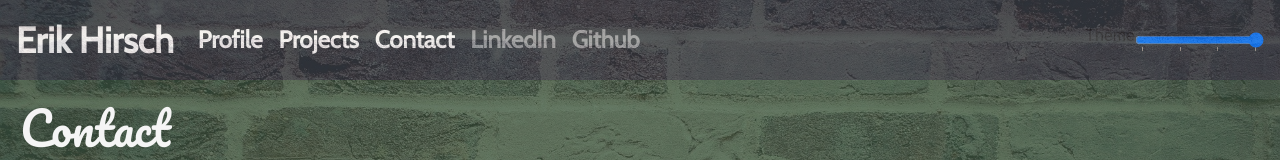
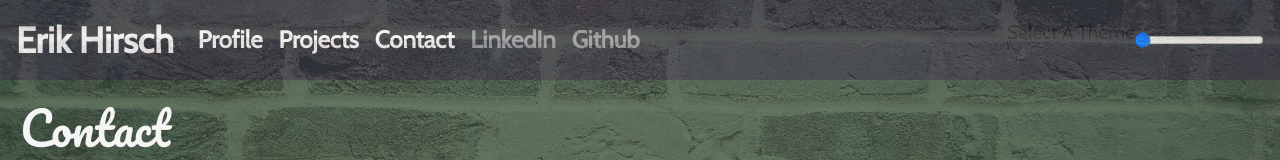
Before and after one commit to eh4git/Portfolio_V1, a React (Create React App) app: page /contact in a window 1280 px wide. Shown: the top 160 px of the page. Built offline with nearby package versions, Linux system fonts and the light colour scheme; a web font is replaced by a local one.

Commit message:
theme slider functional

```diff
--- a/package.json
+++ b/package.json
@@ -7,6 +7,7 @@
     "@testing-library/jest-dom": "^4.2.4",
     "@testing-library/react": "^9.5.0",
     "@testing-library/user-event": "^7.2.1",
+    "d3": "^6.2.0",
     "gh-pages": "^3.1.0",
     "react": "^16.13.1",
     "react-dom": "^16.13.1",
--- a/src/components/NavBar.js
+++ b/src/components/NavBar.js
@@ -2,9 +2,10 @@ import React from "react";
 import profileText from "../assets/profileText"
 import '../assets/css/style.css'
 import { Link } from "react-router-dom"
-import ThemeBtn from "../components/ThemeBtn"
+import ThemeSlider from "./themeSlider/ThemeSlider"
 
 const NavBar = () => {
+
     return (
         <nav id="nav" className="navbar navbar-expand-lg navbar-dark bg-dark">
             <a className="navbar-brand nav-header" href={profileText.homePage}>{profileText.name}</a>
@@ -35,7 +36,7 @@ const NavBar = () => {
                     }
                 </ul>
             </div>
-            <ThemeBtn />
+            <ThemeSlider />
         </nav>
     )
 }
--- a/src/components/ThemeBtn.js
+++ /dev/null
@@ -1,25 +0,0 @@
-import React, {useContext} from "react"
-import {Context} from "../context/index"
-
-function Test() {
-const {theme, setTheme} = useContext(Context)
-
-    const btnClick = (theme) => {
-        setTheme(theme)
-    }
-
-    return (
-        <>
-            <label for="themeSlider">Theme</label>
-            <input type="range" id="themeSlider" min="0" max="12" step="4" list="theme"/>
-            <datalist id="theme">
-                <option value="0" label="Light"></option>
-                <option value="4" label="Dark"></option>
-                <option value="8" label="Refined"></option>
-                <option value="12" label="Natural"></option>
-            </datalist>
-        </>
-    )
-}
-
-export default Test
--- /dev/null
+++ b/src/components/themeSlider/ThemeSlider.js
@@ -0,0 +1,29 @@
+import { geoConicConformalRaw } from "d3"
+import React, {useState, useContext} from "react"
+import "./index.css"
+import {Context} from "../../context/index"
+
+function ThemeSlider() {
+    const {theme, setTheme} = useContext(Context)
+    const [sliderValue, setSliderValue] = useState(1)
+    const onChange = event => {
+        setSliderValue(event.target.value)
+    }
+    sliderValue < 25 ?
+    setTheme("Light")
+    : sliderValue < 50 ?
+    setTheme("Dark")
+    : sliderValue < 75 ?
+    setTheme("Refined")
+    :   setTheme("Relaxed")
+
+    console.log(sliderValue)
+    console.log(theme)
+    return (
+        <>
+            <p>Select A Theme</p>
+            <input type="range" min="1" max="100" step="1" value={sliderValue} onChange={onChange} />
+        </>
+    )
+}
+export default ThemeSlider
```
Also changed, not shown: src/components/themeSlider/index.css (added), 1 other file (tests, documents, lock files or other folders).
